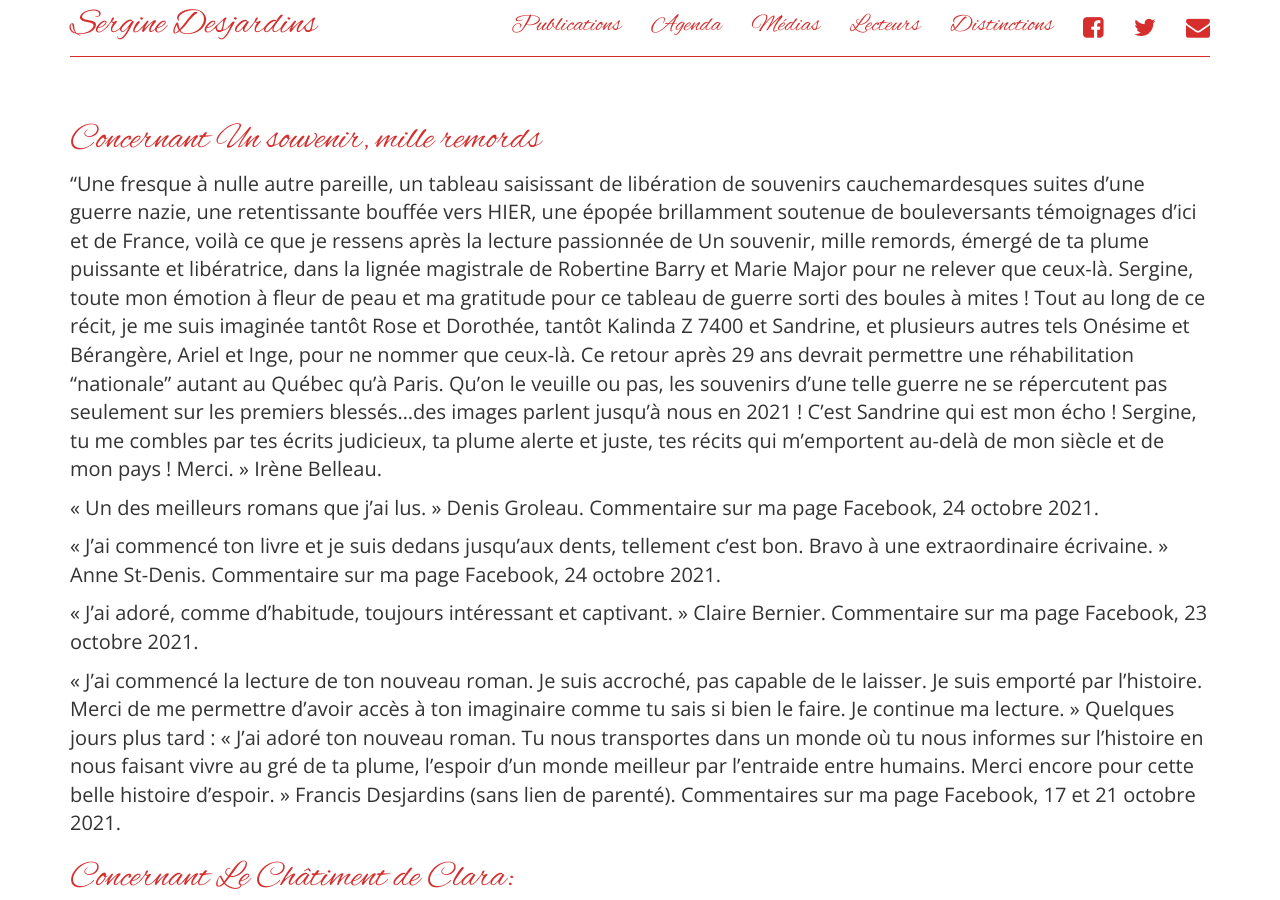
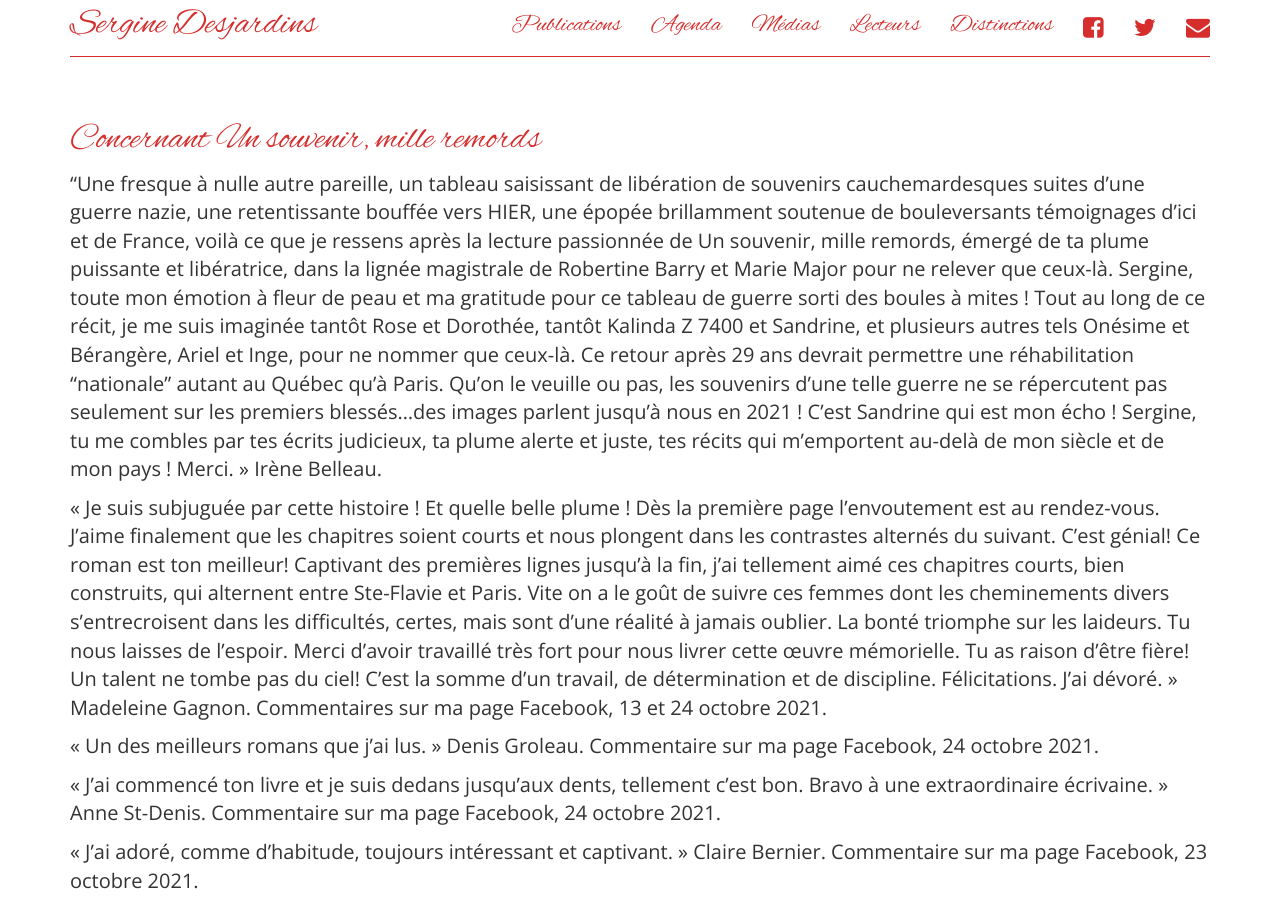
Before and after one commit to serginedesjardins/serginedesjardins.github.io, a Jekyll site: the page built from lecteurs.md, in a window 1280 px wide and 900 px high. Built offline with Jekyll 4.4.1, drawn with Linux system fonts in a browser that asks for light colours; nearby versions of some CDN libraries.

Commit message:
Commentaire Madeleine Gagnon
Un souvenir

```diff
--- a/lecteurs.md
+++ b/lecteurs.md
@@ -7,8 +7,9 @@ permalink: /lecteurs/
 # Concernant Un souvenir, mille remords
 
 "Une fresque à nulle autre pareille, un tableau saisissant de libération de souvenirs cauchemardesques suites d'une guerre nazie, une retentissante bouffée vers HIER, une épopée brillamment soutenue de bouleversants témoignages d'ici et de France, voilà ce que je ressens après la lecture passionnée de Un souvenir, mille remords, émergé de ta plume puissante et libératrice, dans la lignée magistrale de Robertine Barry et Marie Major pour ne relever que ceux-là.
-Sergine, toute mon émotion à fleur de peau et ma gratitude pour ce tableau de guerre sorti des boules à mites ! Tout au long de ce récit, je me suis imaginée tantôt Rose et Dorothée, tantôt Kalinda Z 7400 et Sandrine, et plusieurs autres tels Onésime et Bérangère, Ariel et Inge, pour ne nommer que ceux-là. Ce retour après 29 ans devrait permettre une réhabilitation "nationale" autant au Québec qu'à Paris. Qu'on le veuille ou pas, les souvenirs d'une telle guerre ne se répercutent pas seulement sur les premiers blessés...des images parlent jusqu'à nous en 2021 ! C'est Sandrine qui est mon écho !
-Sergine, tu me combles par tes écrits judicieux, ta plume alerte et juste, tes récits qui m'emportent au-delà de mon siècle et de mon pays ! Merci. » Irène Belleau.
+Sergine, toute mon émotion à fleur de peau et ma gratitude pour ce tableau de guerre sorti des boules à mites ! Tout au long de ce récit, je me suis imaginée tantôt Rose et Dorothée, tantôt Kalinda Z 7400 et Sandrine, et plusieurs autres tels Onésime et Bérangère, Ariel et Inge, pour ne nommer que ceux-là. Ce retour après 29 ans devrait permettre une réhabilitation "nationale" autant au Québec qu'à Paris. Qu'on le veuille ou pas, les souvenirs d'une telle guerre ne se répercutent pas seulement sur les premiers blessés...des images parlent jusqu'à nous en 2021 ! C'est Sandrine qui est mon écho ! Sergine, tu me combles par tes écrits judicieux, ta plume alerte et juste, tes récits qui m'emportent au-delà de mon siècle et de mon pays ! Merci. » Irène Belleau.
+
+« Je suis subjuguée par cette histoire ! Et quelle belle plume ! Dès la première page l’envoutement est au rendez-vous. J’aime finalement que les chapitres soient courts et nous plongent dans les contrastes alternés du suivant. C’est génial! Ce roman est ton meilleur! Captivant des premières lignes jusqu’à la fin, j’ai tellement aimé ces chapitres courts, bien construits, qui alternent entre Ste-Flavie et Paris. Vite on a le goût de suivre ces femmes dont les cheminements divers s’entrecroisent dans les difficultés, certes, mais sont d’une réalité à jamais oublier. La bonté triomphe sur les laideurs. Tu nous laisses de l’espoir. Merci d’avoir travaillé très fort pour nous livrer cette œuvre mémorielle. Tu as raison d’être fière! Un talent ne tombe pas du ciel! C’est la somme d’un travail, de détermination et de discipline. Félicitations. J’ai dévoré. » Madeleine Gagnon. Commentaires sur ma page Facebook, 13 et 24 octobre 2021.
 
 « Un des meilleurs romans que j’ai lus. » Denis Groleau. Commentaire sur ma page Facebook, 24 octobre 2021.
 
```
